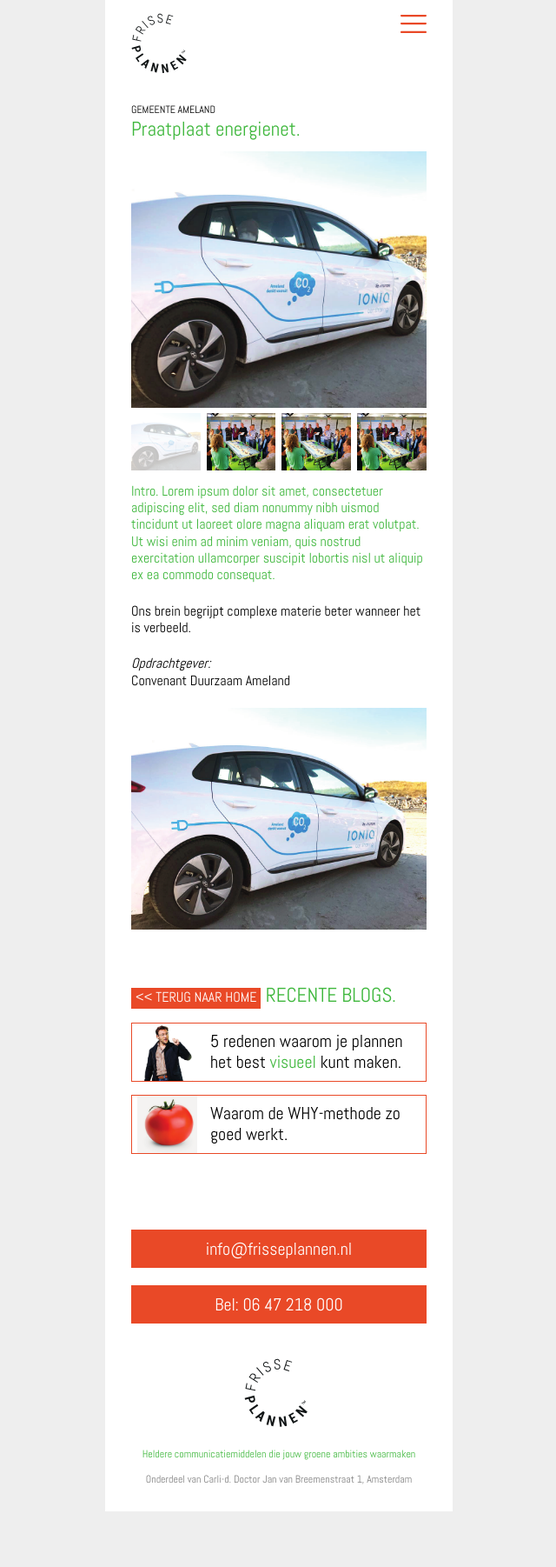
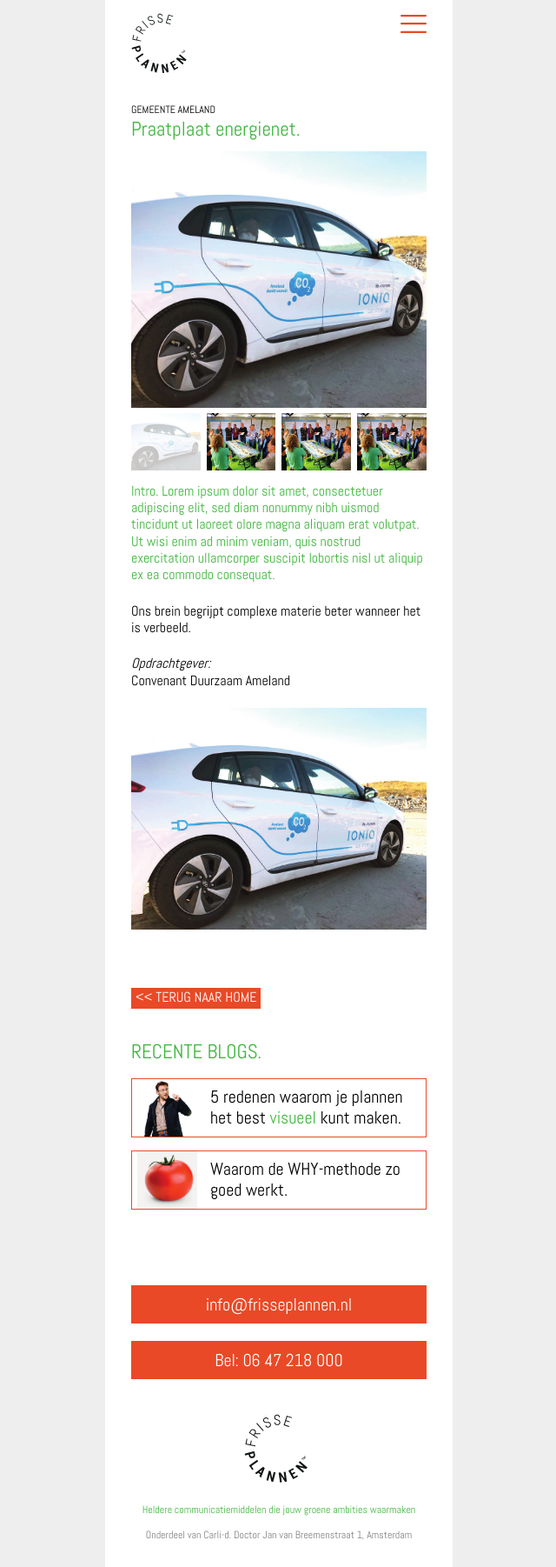
Before and after one commit to jhvanderschee/carli_d, a Jekyll site: the page built from _projects/praatplaat-energienet3.md, in a window 1280 px wide. Shown: the whole page at 87% size, without its empty margins (319-959 px from the left). Built offline with Jekyll 4.4.1, drawn with Linux system fonts in a browser that asks for light colours; before the commit the page ends 1738 px from its top, so only the background shows below that.

Commit message:
Update project.html

```diff
--- a/_layouts/project.html
+++ b/_layouts/project.html
@@ -19,7 +19,7 @@
 </div>
 
 <div class="section">
-        <a href="/" class="button"><< Terug naar home</a>
+        <a href="/" class="button"><< Terug naar home</a><br /><br />
 
     <strong>RECENTE BLOGS.</strong><br />
     {% for item in site.posts limit:3 %}<a href="{{ item.url }}" class="bloglink"><span style="background: white url({{ item.image }}) center center / contain no-repeat;"></span>{{ item.description | markdownify }}</a>{% endfor %}
```
